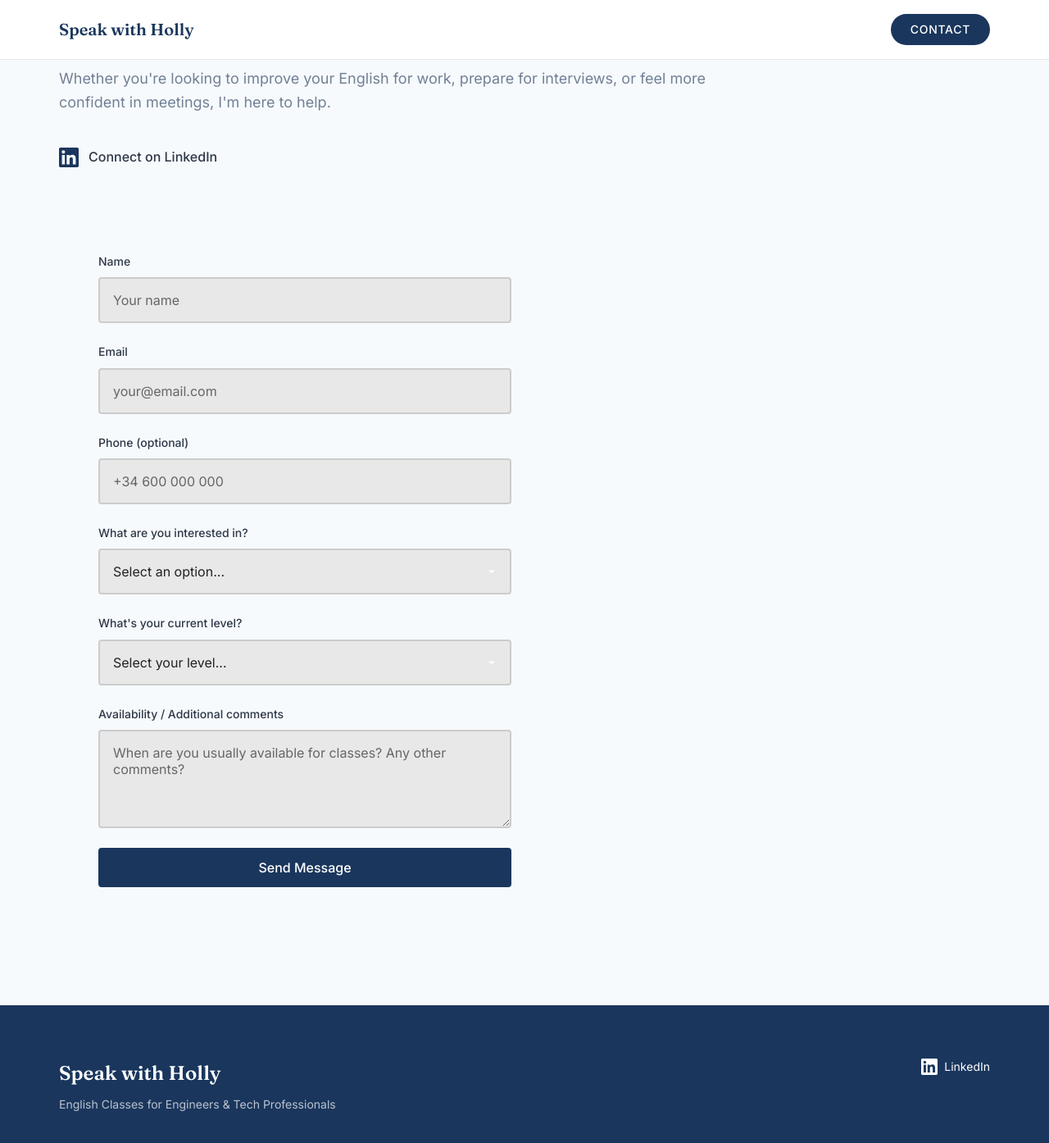
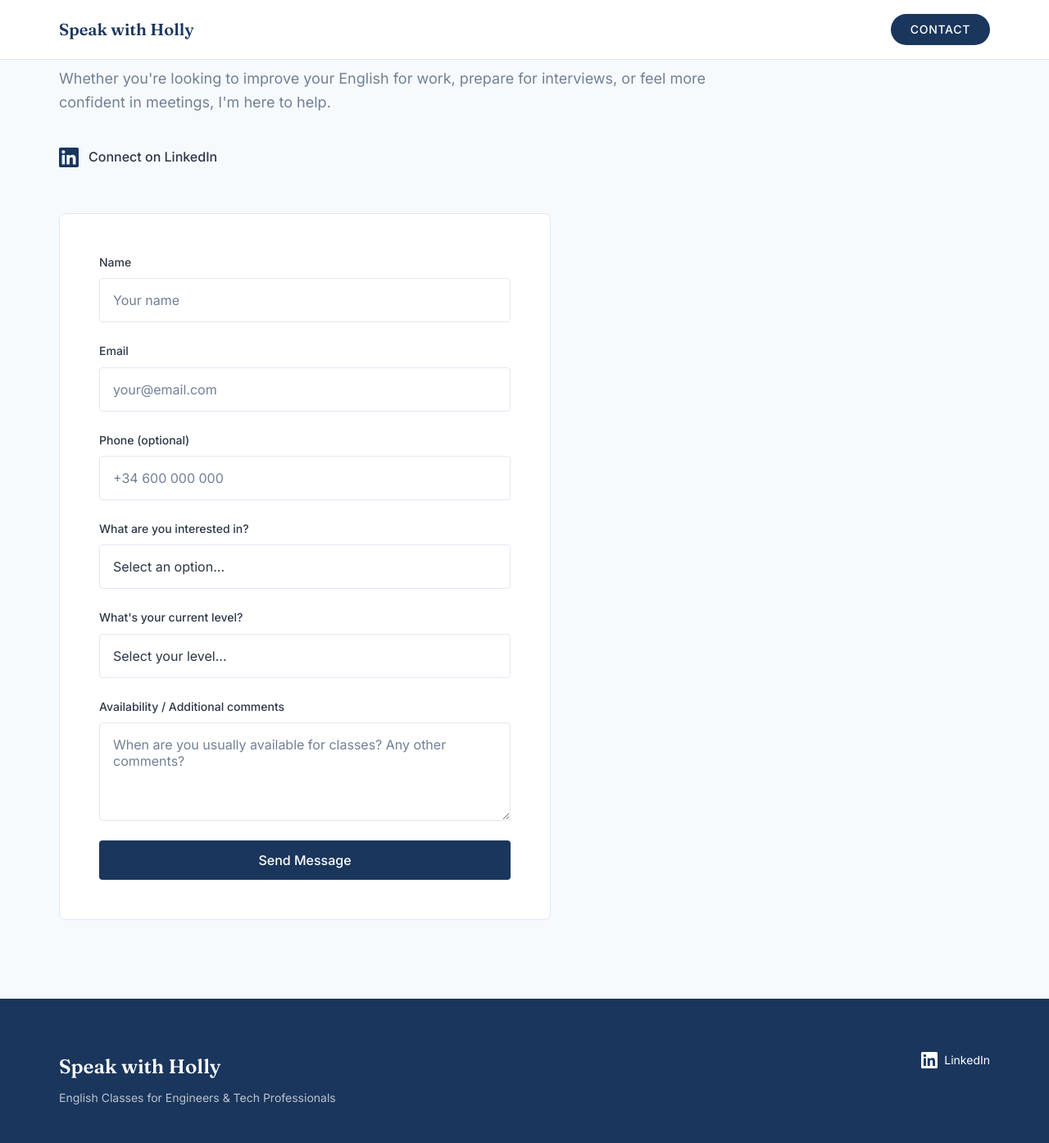
Before and after one commit to nahumgarcia/holly_web, a Jekyll site: the page built from index.html, in a window 1280 px wide and 1400 px high, scrolled down 4272 px. Shown: the top 1394 px of the window at 82% size. Built offline with Jekyll 4.4.1, drawn with Linux system fonts in a browser that asks for light colours.

Commit message:
Fix formal contact form styling
- Add visible border to form wrapper
- Change input background from gray to white
- Use consistent border and text colors

Co-Authored-By: Claude Opus 4.5 <noreply@anthropic.com>

```diff
--- a/_sass/formal/_components.scss
+++ b/_sass/formal/_components.scss
@@ -718,7 +718,8 @@
 }
 
 .contact-form-wrapper {
-  background: rgba(255, 255, 255, 0.03);
+  background: $color-bg;
+  border: 1px solid $color-border;
   border-radius: $border-radius-lg;
   padding: $spacing-xl;
 
@@ -749,16 +750,16 @@
   select,
   textarea {
     padding: $spacing-md;
-    background: #e8e8e8;
-    border: 2px solid #ccc;
+    background: #ffffff;
+    border: 1px solid $color-border;
     border-radius: $border-radius;
-    color: #222;
+    color: $color-text;
     font-family: $font-body;
     font-size: $font-size-base;
     transition: border-color 0.2s, box-shadow 0.2s;
 
     &::placeholder {
-      color: #666;
+      color: $color-text-light;
     }
 
     &:focus {
```
